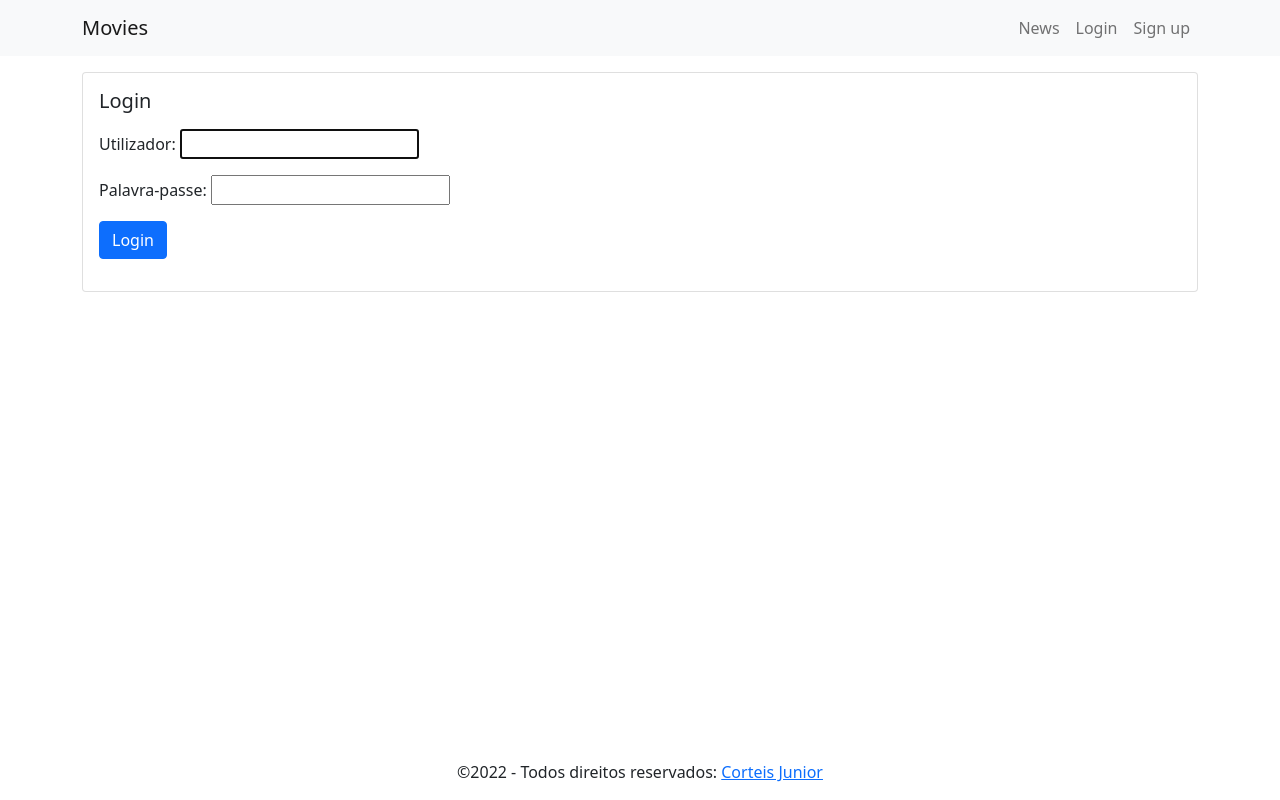
After one commit to corteisjr/MovieReview, a Django app: page /accounts/login/ in a window 1280 px wide. The commit adds this page. Run offline with Django 4.2, Linux system fonts and the light colour scheme.

Commit message:
register and login funtion

```diff
--- /dev/null
+++ b/accounts/templates/loginaccount.html
@@ -0,0 +1,27 @@
+{% extends 'base.html' %}
+
+
+{% block content %}
+    <div class="card mb-3">
+        <div class="row g-0">
+            <div>
+                <div class="card-body">
+                    <h5 class="card-title">Login</h5>
+
+                    {% if error %}
+                        <div class="alert alert-danger mt-3" role="alert">
+                            {{ error }}
+                        </div>
+                    {% endif %}
+                     <p class="card-text">
+                        <form action="" method="post">
+                            {% csrf_token %}
+                            {{ form.as_p }}
+                            <button type="submit" class="btn btn-primary">Login</button>
+                        </form>
+                     </p>
+                </div>
+            </div>
+        </div>
+    </div>
+{% endblock content %}
--- a/accounts/urls.py
+++ b/accounts/urls.py
@@ -2,5 +2,7 @@ from django.urls import path
 from . import views
 
 urlpatterns = [
-    path('signupaccount/', views.signupaccount, name='signupaccount')
+    path('signupaccount/', views.signupaccount, name='signupaccount'),
+    path('logout', views.logoutaccount, name='logoutaccount'),
+    path('login/', views.loginaccount, name='loginaccount'),
 ]
--- a/accounts/views.py
+++ b/accounts/views.py
@@ -1,16 +1,16 @@
 from django.shortcuts import render
-from django.contrib.auth.forms import UserCreationForm
+from django.contrib.auth.forms import AuthenticationForm
 from .forms import UserCreateForm
 from django.contrib.auth.forms import UserCreationForm
 from django.contrib.auth.models import User
-from django.contrib.auth import login
+from django.contrib.auth import login, logout, authenticate
 from django.shortcuts import redirect
 from django.db import IntegrityError
 
 
 def signupaccount(request):
     if request.method == 'GET':
-        return render(request, 'signupaccount.html', {'form':UserCreationForm})
+        return render(request, 'signupaccount.html', {'form':UserCreateForm})
     else:
         if request.POST['password1'] == request.POST['password2']:
             try:
@@ -22,10 +22,35 @@ def signupaccount(request):
                 login(request, user)
                 return redirect('home')
             except IntegrityError:
-                return render(request, 'signupaccount.html', {'form': UserCreationForm, 'error':'Username already taken. Choose new username.'})
+                return render(request, 'signupaccount.html', {'form': UserCreateForm, 'error':'Username already taken. Choose new username.'})
         else:
             return render(
                 request,
                 'signupaccount.html',
-                {'form':UserCreationForm, 'error':'Passwords do not match'}
+                {'form':UserCreateForm, 'error':'Passwords do not match'}
             )
+
+def logoutaccount(request):
+    logout(request)
+    return redirect('home')
+
+def loginaccount(request):
+    if request.method == 'GET':
+        return render(request, 'loginaccount.html', {'form':AuthenticationForm})
+    else:
+        user = authenticate(
+            username = request.POST['username'],
+            password = request.POST['password']
+        )
+        if user is None:
+            return render(
+                request,
+                'loginaccount.html',
+                {
+                    'form': AuthenticationForm(),
+                    'error': 'Username and password do not math'
+                }
+            )
+        else:
+            login(request, user)
+            return redirect('home')
--- a/moviereviews/templates/base.html
+++ b/moviereviews/templates/base.html
@@ -21,8 +21,14 @@
                 <div class="collapse navbar-collapse" id="navbarNavAltMarkup">
                     <div class="navbar-nav ms-auto">
                         <a href="{% url 'news'%}" class="nav-link">News</a>
-                        <a href="#" class="nav-link">Login</a>
-                        <a href="#" class="nav-link">Sign up</a>
+                        {% if user.is_authenticated %}
+                            <a href="{% url 'logoutaccount'%}" class="nav-link">
+                                Logout ({{user.username}})
+                            </a>
+                        {% else %}
+                            <a href="{% url 'loginaccount'%}" class="nav-link">Login</a>
+                            <a href="{% url 'signupaccount' %}" class="nav-link">Sign up</a>
+                        {% endif %}
                     </div>
                 </div>
             </div>
```
Also changed, not shown: moviereviews/db.sqlite3.
